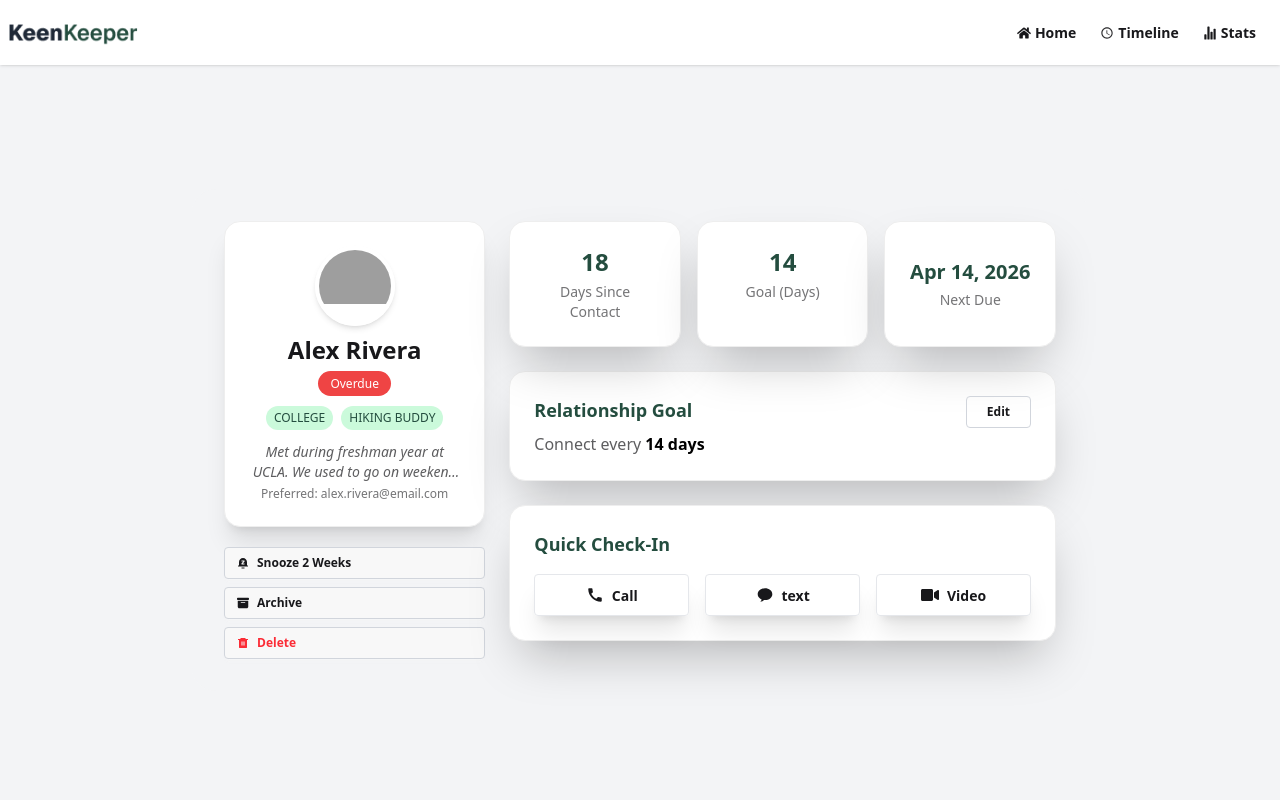
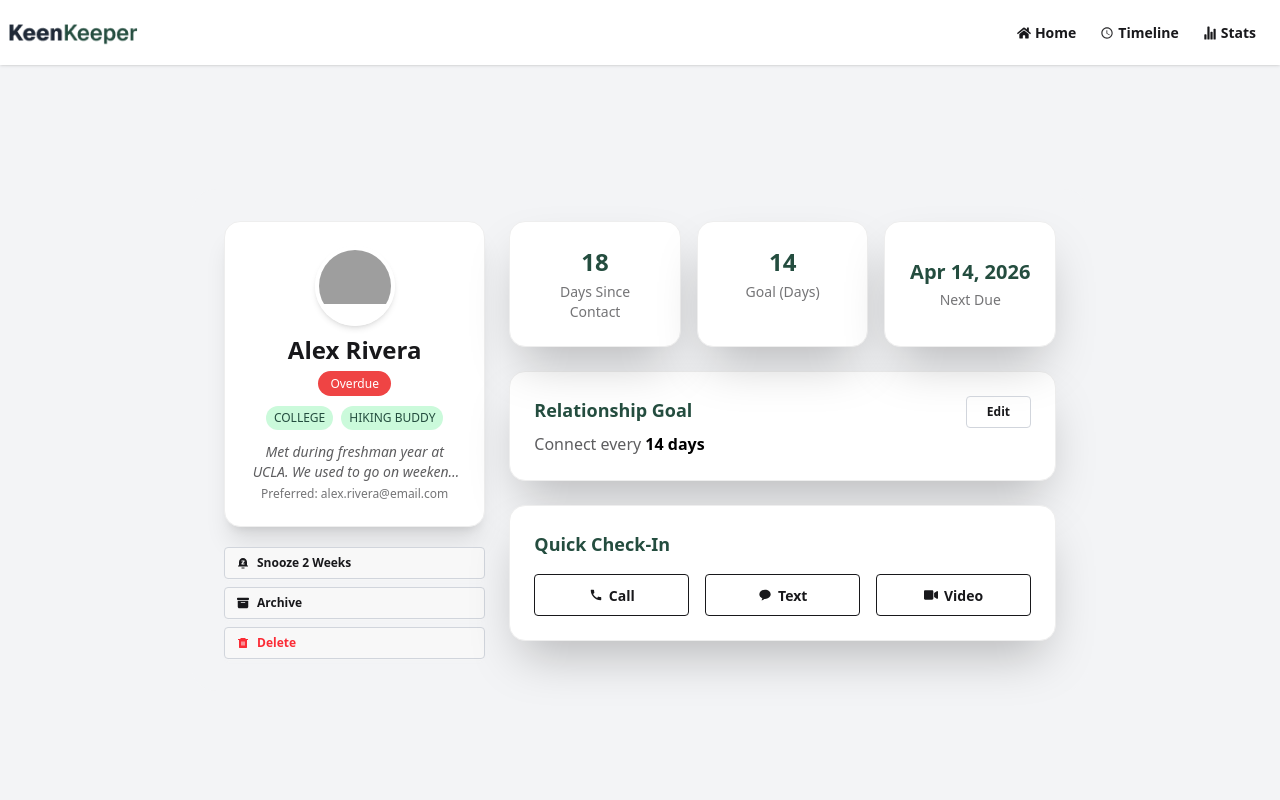
Before and after one commit to nahidhasan330874/keen-keeper-app, a Next.js app: page /friends/1 in a window 1280 px wide. Shown: the top 800 px of the page. Built offline with nearby package versions, Linux system fonts and the light colour scheme; grey boxes are pictures that could not be loaded.

Commit message:
added the friends details btn and create new file

```diff
--- a/src/app/friends/[id]/page.jsx
+++ b/src/app/friends/[id]/page.jsx
@@ -1,14 +1,11 @@
 import Clock from "@/components/clock/Clock";
+import FriendsUploadBtn from "@/components/friendsbtn/FriendsUploadBtn";
 import Image from "next/image";
-
 import React from "react";
-import { FaVideo } from "react-icons/fa";
-import { FaBoxArchive } from "react-icons/fa6";
-import { IoIosText } from "react-icons/io";
-import { MdCall } from "react-icons/md";
+ import { FaBoxArchive } from "react-icons/fa6";
 import { RiDeleteBin6Fill, RiNotificationSnoozeFill } from "react-icons/ri";
 
-const friendPromise = async function () {
+const friendPromise = async () => {
   const time = new Date().toLocaleString("en-US", {
     timeZone: "Asia/Dhaka",
   });
@@ -32,6 +29,8 @@ const friendsDetailsPage = async ({ params }) => {
         return "bg-[#EFAD44]";
     }
   };
+
+
 
   return (
     <div className="min-h-screen bg-gray-100 pt-10 ">
@@ -156,30 +155,7 @@ const friendsDetailsPage = async ({ params }) => {
               <h3 className="font-semibold text-lg mb-4 text-[#244D3F]">
                 Quick Check-In
               </h3>
-              <div className="grid grid-cols-3 gap-4">
-                <button className="btn btn-outline  flex border-gray-200 items-center shadow-xl gap-2 p-5 hover:bg-[#244D3F] hover:text-white group">
-                  <span className="text-lg">
-                    {" "}
-                    <MdCall />{" "}
-                  </span>
-                  <span> Call</span>
-                </button>
-
-                <button className="btn btn-outline flex justify-center text-center border-gray-200   shadow-xl gap-2 p-5 hover:bg-[#244D3F] hover:text-white ">
-                  <span className="text-lg">
-                    <IoIosText />
-                  </span>
-                  <span>text</span>
-                </button>
-
-                <button className="btn btn-outline flex border-gray-200   items-center shadow-xl gap-2 p-5 hover:bg-[#244D3F] hover:text-white group">
-                  <span className="text-lg">
-                    {" "}
-                    <FaVideo />{" "}
-                  </span>
-                  <span>Video</span>
-                </button>
-              </div>
+                  <FriendsUploadBtn></FriendsUploadBtn>
             </div>
           </div>
         </div>
--- a/src/app/timeline/page.jsx
+++ b/src/app/timeline/page.jsx
@@ -1,11 +1,12 @@
-import React from 'react';
 
-const  TimeLinePage = () => {
-    return (
-        <div>
-            <h2>This is a time line page </h2>
-        </div>
-    );
+const TimeLinePage = () => {
+
+
+  return (
+    <div  className="container mx-auto bg-gray-100 py-1 m-30">
+           Not found THis page
+    </div>
+  );
 };
 
-export default  TimeLinePage;
+export default TimeLinePage;
--- a/src/components/clock/Clock.jsx
+++ b/src/components/clock/Clock.jsx
@@ -15,8 +15,9 @@ export default function Clock() {
       setTime(bdTime);
     });
 
-    // return () => clearInterval(interval);
-  }, []);
+
+  }
+);
 
   return <p>{time}</p>;
 }
--- /dev/null
+++ b/src/components/friendsbtn/FriendsUploadBtn.jsx
@@ -0,0 +1,31 @@
+ "use client";
+
+import { MdCall } from "react-icons/md";
+import { IoIosText } from "react-icons/io";
+import { FaVideo } from "react-icons/fa";
+
+export default function FriendsUploadBtn() {
+
+   const handleClick = (type) => {
+       alert(`${type} added to timeline `);
+       console.log("click")
+  };
+
+  return (
+    <div className="grid grid-cols-3 gap-4">
+
+      <button onClick={() => handleClick("call")} className="btn btn-outline p-5">
+        <MdCall /> Call
+      </button>
+
+      <button onClick={() => handleClick("text")} className="btn btn-outline p-5">
+        <IoIosText /> Text
+      </button>
+
+      <button onClick={() => handleClick("video")} className="btn btn-outline p-5">
+        <FaVideo /> Video
+      </button>
+
+    </div>
+  );
+}
```
